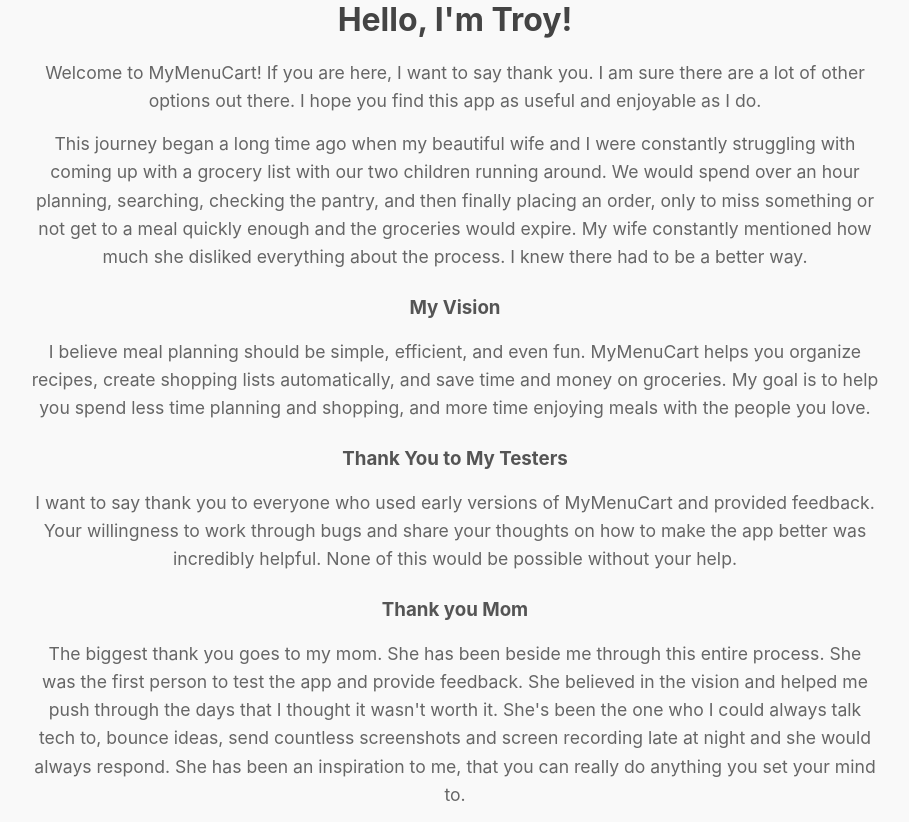
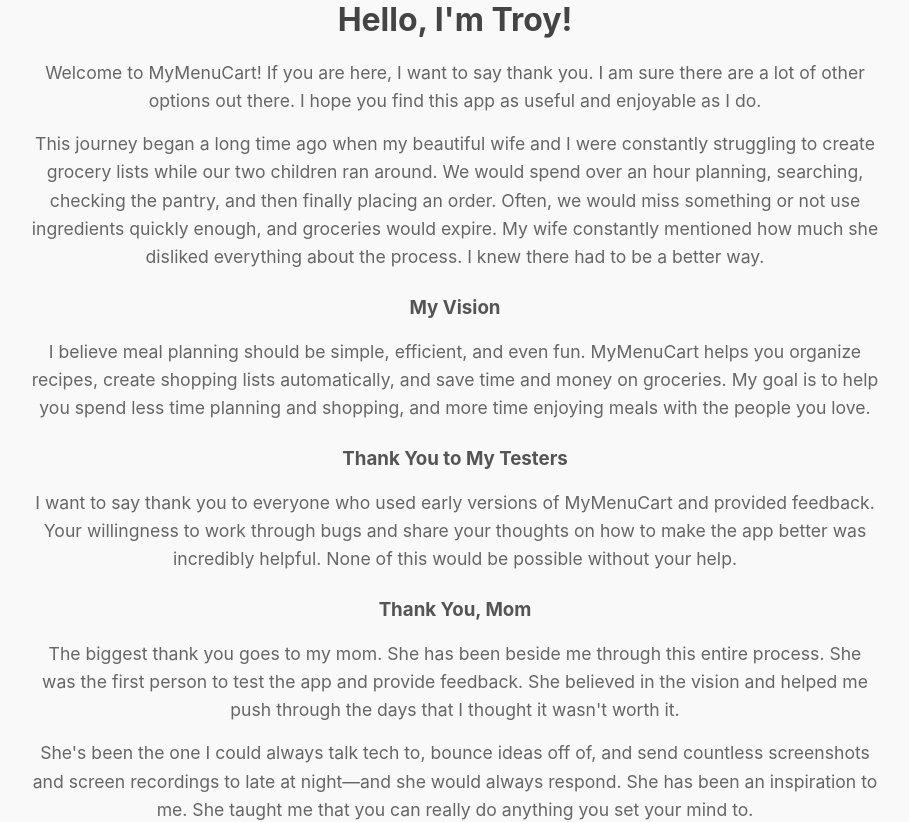
Before and after one commit to tkauffman42/myMenuCartWeb, a React (Create React App) app: page /about in a window 1280 px wide. Shown: the part 200-1022 px from the top of the page, without its empty margins (185-1094 px from the left). Built offline with nearby package versions, Linux system fonts and the light colour scheme.

Commit message:
fix: Improve wording and clarity in About page content

```diff
--- a/src/components/pages/About.js
+++ b/src/components/pages/About.js
@@ -14,8 +14,8 @@
             </p>
 
             <p>
-              This journey began a long time ago when my beautiful wife and I were constantly struggling with coming up with a grocery list with our two children running around.
-              We would spend over an hour planning, searching, checking the pantry, and then finally placing an order, only to miss something or not get to a meal quickly enough and the groceries would expire.
+              This journey began a long time ago when my beautiful wife and I were constantly struggling to create grocery lists while our two children ran around.
+              We would spend over an hour planning, searching, checking the pantry, and then finally placing an order. Often, we would miss something or not use ingredients quickly enough, and groceries would expire.
               My wife constantly mentioned how much she disliked
               everything about the process. I knew there had to be a better way.
             </p>
@@ -34,13 +34,14 @@
               Your willingness to work through bugs and share your thoughts on how to make the app better
               was incredibly helpful. None of this would be possible without your help.
             </p>
-            <h3>Thank you Mom</h3>
+            <h3>Thank You, Mom</h3>
             <p>
-              The biggest thank you goes to my mom.  She has been beside me through this entire process. She was the first
-                person to test the app and provide feedback. She believed in the vision and helped me push through the days that I thought it wasn't worth it.
-                She's been the one who I could always talk tech to, bounce ideas, send countless screenshots and screen recording late at night and she would always respond.
-
-                She has been an inspiration to me, that you can really do anything you set your mind to.
+              The biggest thank you goes to my mom. She has been beside me through this entire process. She was the first
+              person to test the app and provide feedback. She believed in the vision and helped me push through the days that I thought it wasn't worth it.
+            </p>
+            <p>
+              She's been the one I could always talk tech to, bounce ideas off of, and send countless screenshots and screen recordings to late at night—and she would always respond.
+              She has been an inspiration to me. She taught me that you can really do anything you set your mind to.
             </p>
           </div>
         </div>
```
